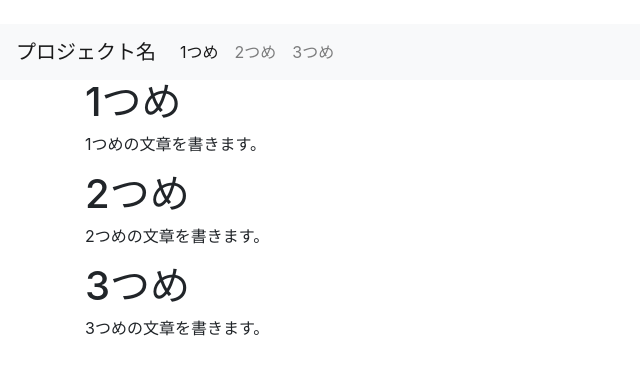
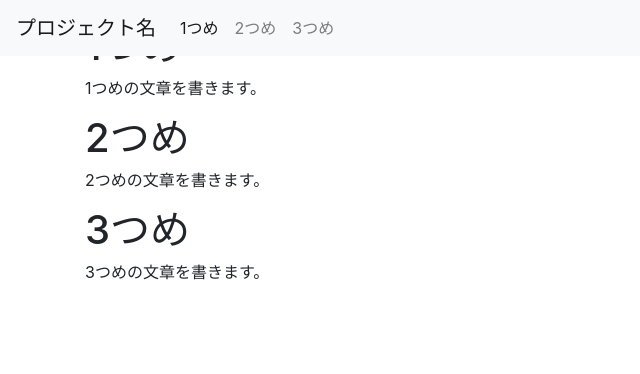
Before and after one commit to t-kougei-game-web-2017/web2-3, a plain HTML site: page index.html in a window 1280 px wide. Shown: the whole page, without its empty margins (0-640 px from the left). Drawn offline with nearby package versions, Linux system fonts and the light colour scheme.

Commit message:
Update index.html

```diff
--- a/index.html
+++ b/index.html
@@ -1,13 +1,13 @@
 <!DOCTYPE html>
 <html lang = "ja">
  <head>
-  <meta charset = "UTF-8">
+  <meta charset = "utf-8">
   <meta name="viewport" content="width=device-width, initial-scale=1, shrink-to-fit=no">
+  <title>はじめてのBootstrap</title>
   <link rel="stylesheet" href="https://maxcdn.bootstrapcdn.com/bootstrap/4.0.0-beta/css/bootstrap.min.css">
-  <title>はじめてのBootstrap</title>
  </head>
  <body>
-  <nav class ="navbar navbar-expand-lg navbar-light bg-light"> <!-- ナビゲーションバーの設定 -->
+  <nav class ="navbar navbar-expand-lg navbar-light bg-light fixed-top"> <!-- ナビゲーションバーの設定 -->
    <a class="navbar-brand" href="#">プロジェクト名</a> <!-- ヘッダ情報 -->
    <div class="collapse navbar-collapse" id="navbarSupportedContent"> <!-- リストの配置 -->
     <ul class="navbar-nav mr-auto"> <!-- リストの配置 -->
@@ -33,4 +33,4 @@
   <script src="https://cdnjs.cloudflare.com/ajax/libs/popper.js/1.11.0/umd/popper.min.js"></script>
   <script src="https://maxcdn.bootstrapcdn.com/bootstrap/4.0.0-beta/js/bootstrap.min.js"></script>
  </body>
- </html>
+</html>
```
